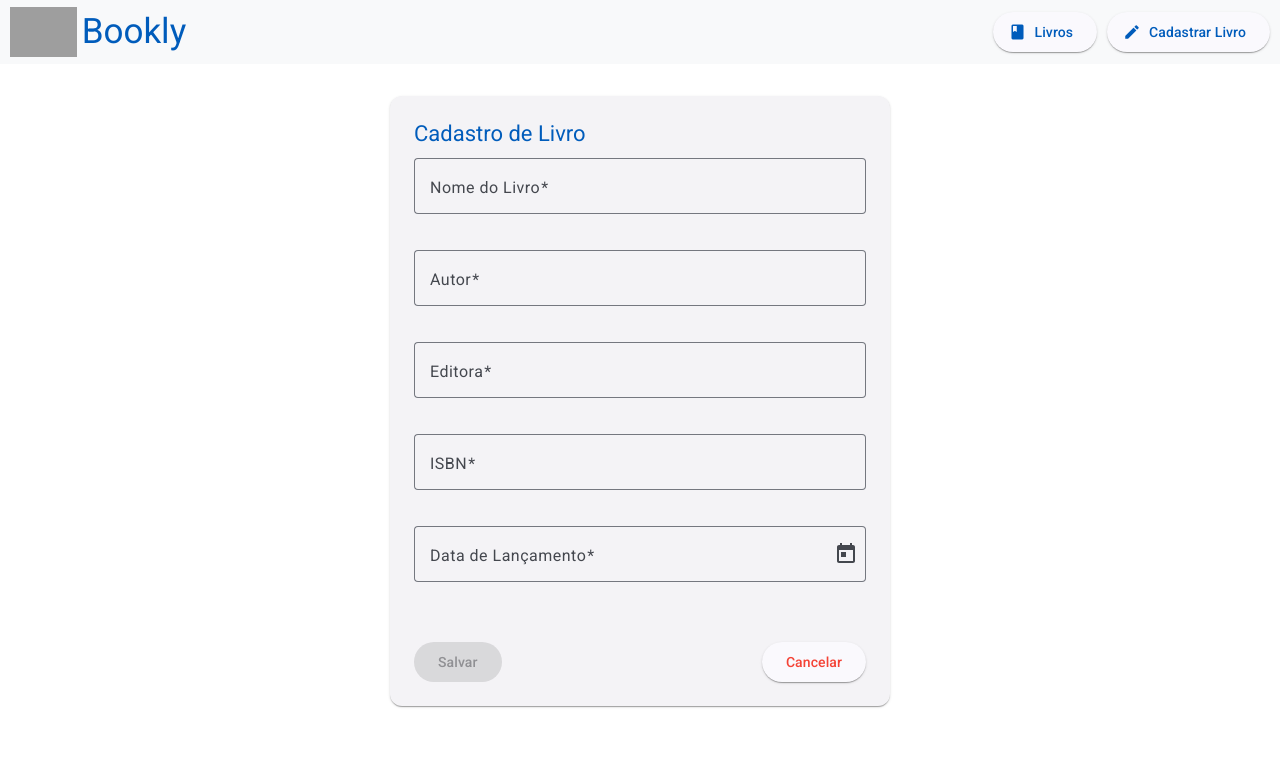
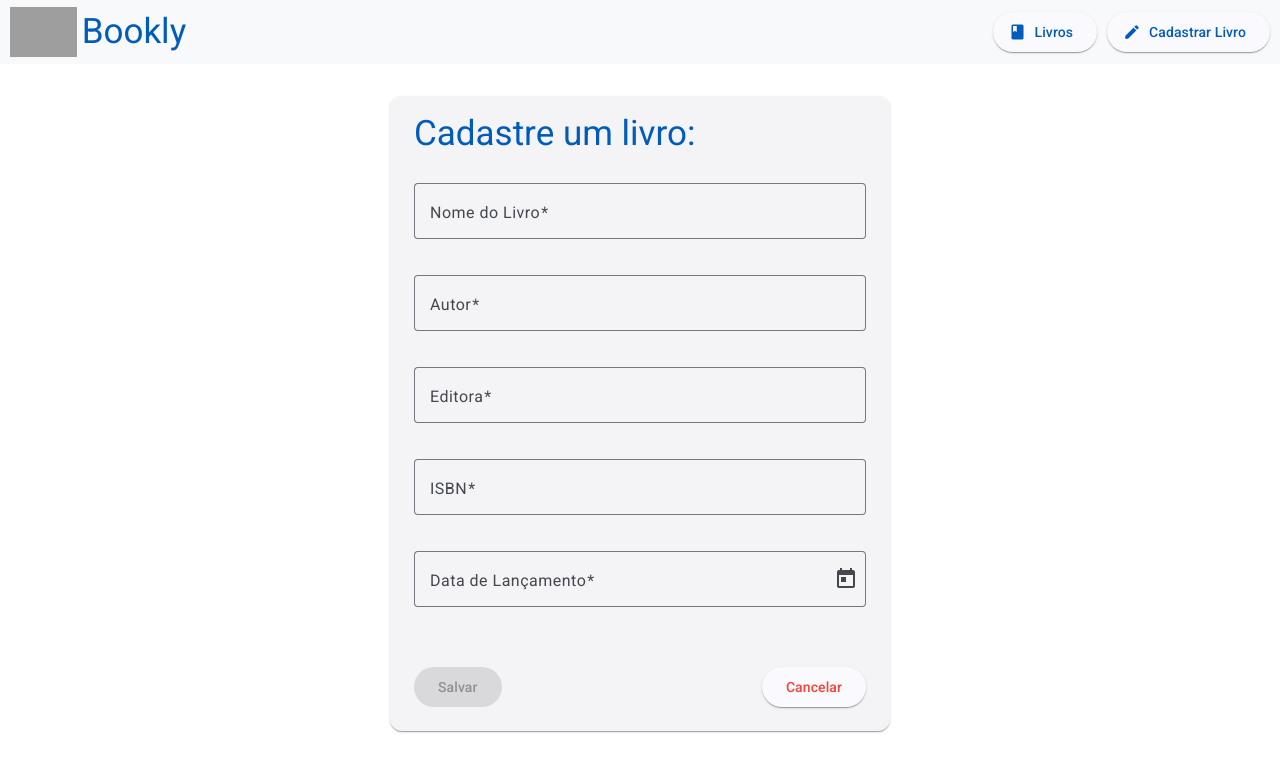
Before and after one commit to StormBreak5/frontend-livros, an Angular app: page /create in a window 1280 px wide. Shown: the top 772 px of the page. Built offline with nearby package versions, Linux system fonts and the light colour scheme; grey boxes are pictures that could not be loaded.

Commit message:
Ajuste de estilo

```diff
--- a/src/app/app.component.html
+++ b/src/app/app.component.html
@@ -2,9 +2,7 @@
   <mat-toolbar class="header-container" color="primary">
     <div style="display: flex; align-items: center;">
       <img src="assets/imagem/LogoBookly.png" alt="Logo Bookly" style="max-height: 50px; width: auto;">
-      <a href="/" class="titulo">
-        <span>Bookly</span>
-      </a>
+        <span class="titulo">Bookly</span>
     </div>
     <div class="buttons" style="margin-left: auto;">
       <button mat-raised-button routerLink="">
--- a/src/app/create-book/create-book.component.html
+++ b/src/app/create-book/create-book.component.html
@@ -1,6 +1,6 @@
 <div class="cadastro-container">
   <mat-card class="cadastro-card">
-    <mat-card-title style="margin-bottom: 10px; color: #005cbb">Cadastro de Livro</mat-card-title>
+    <mat-card-title class="titulo-cadastro">Cadastre um livro:</mat-card-title>
 
     <form [formGroup]="form" (ngSubmit)="onSubmit()">
       <mat-form-field appearance="outline" class="full-width">
--- a/src/app/create-book/create-book.component.scss
+++ b/src/app/create-book/create-book.component.scss
@@ -3,6 +3,11 @@
   justify-content: center;
   align-items: flex-start;
   padding: 32px;
+}
+.titulo-cadastro{
+  margin-bottom: 35px;
+  color: #005cbb;
+  font-size: 35px;
 }
 
 .cadastro-card {
```
Also changed, not shown: src/app/assets/imagem/FaviconBookly.png.
